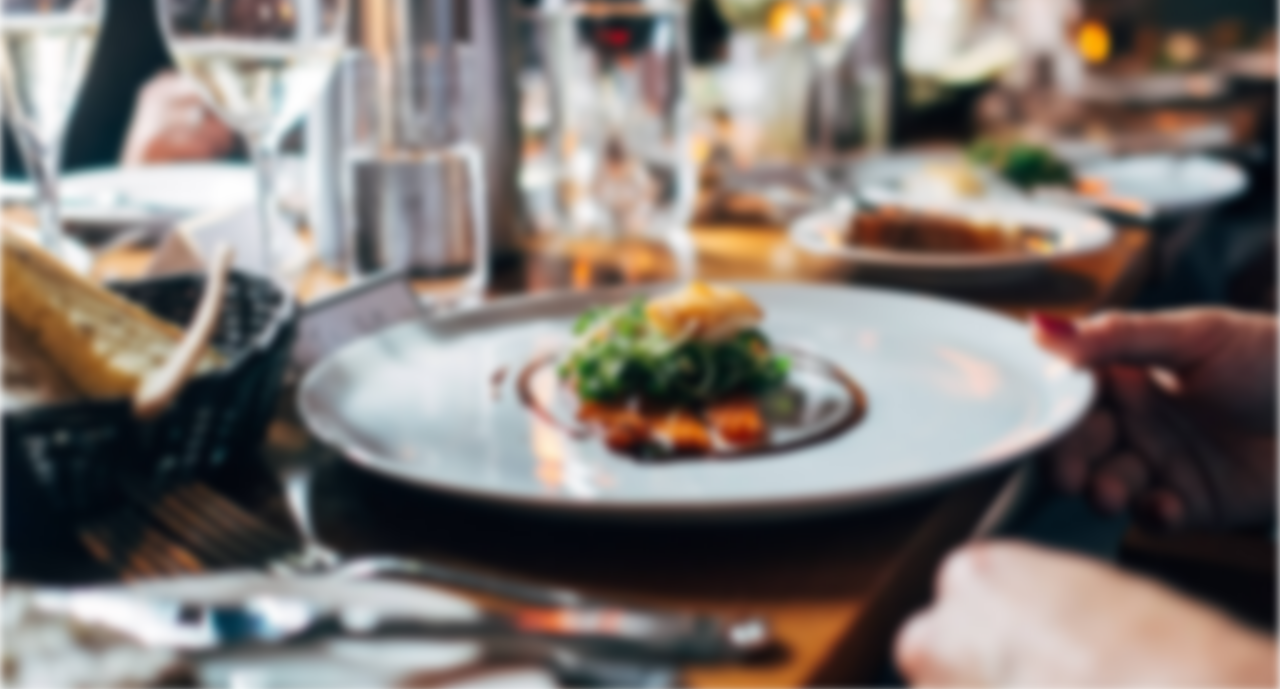
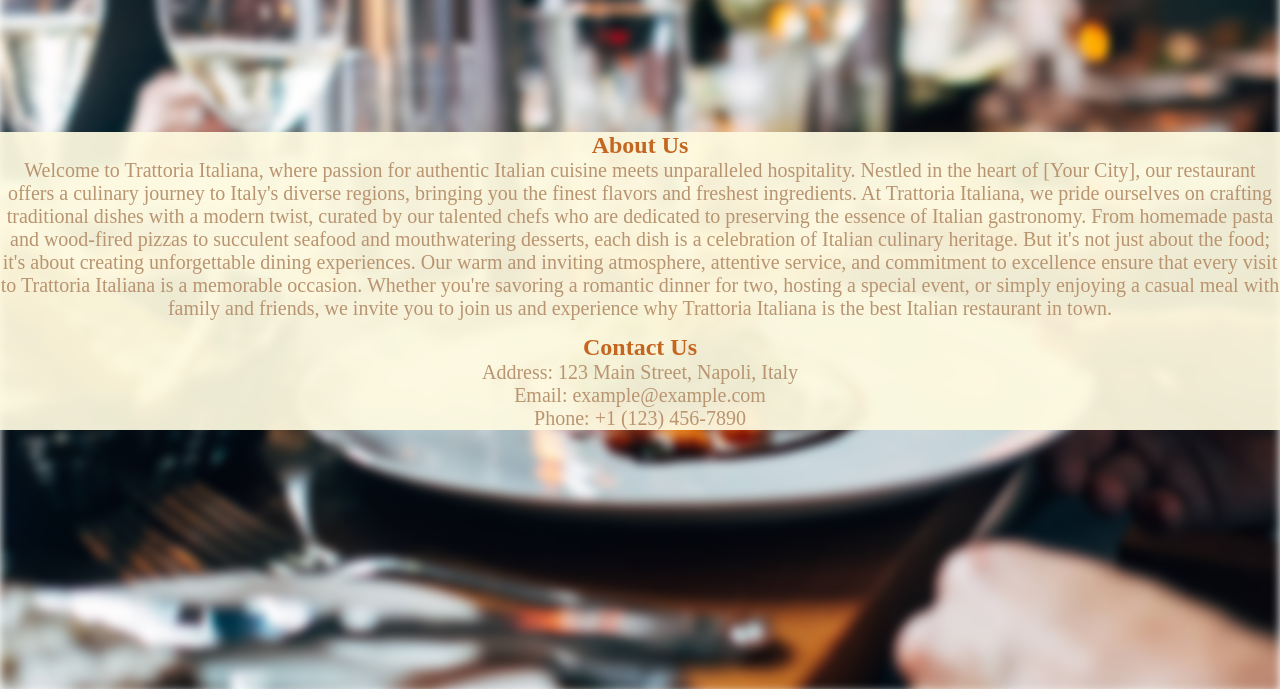
Before and after one commit to Kasy00/Restaurant-page-with-Webpack, a website built with webpack: page src/index.html in a window 1280 px wide. Both pictures are taken after a click on the button "About". Shown: the part 108-797 px from the top of the page. Built offline with nearby package versions, Linux system fonts and the light colour scheme.

Commit message:
Styled about page

```diff
--- a/src/aboutpage_content.js
+++ b/src/aboutpage_content.js
@@ -6,8 +6,9 @@ export function createAboutPage(){
     const aboutContainer = document.createElement('div');
     aboutContainer.classList.add('about-container');
 
-    const aboutHeading = document.createElement('h1');
+    const aboutHeading = document.createElement('h2');
     aboutHeading.textContent = "About Us";
+    aboutHeading.classList.add('aboutHeaders');
 
     const aboutParagraph = document.createElement('p');
     aboutParagraph.textContent = "Welcome to Trattoria Italiana, where passion for authentic Italian cuisine meets unparalleled hospitality. Nestled in the heart of [Your City], our restaurant offers a culinary journey to Italy's diverse regions, bringing you the finest flavors and freshest ingredients. At Trattoria Italiana, we pride ourselves on crafting traditional dishes with a modern twist, curated by our talented chefs who are dedicated to preserving the essence of Italian gastronomy. From homemade pasta and wood-fired pizzas to succulent seafood and mouthwatering desserts, each dish is a celebration of Italian culinary heritage. But it's not just about the food; it's about creating unforgettable dining experiences. Our warm and inviting atmosphere, attentive service, and commitment to excellence ensure that every visit to Trattoria Italiana is a memorable occasion. Whether you're savoring a romantic dinner for two, hosting a special event, or simply enjoying a casual meal with family and friends, we invite you to join us and experience why Trattoria Italiana is the best Italian restaurant in town.";
@@ -17,6 +18,7 @@ export function createAboutPage(){
 
     const contactHeading = document.createElement('h2');
     contactHeading.textContent = "Contact Us";
+    contactHeading.classList.add('aboutHeaders');
 
     const contactParagraph = document.createElement('p');
     contactParagraph.innerHTML = "Address: 123 Main Street, Napoli, Italy<br>Email: example@example.com<br>Phone: +1 (123) 456-7890";
@@ -28,5 +30,5 @@ export function createAboutPage(){
 
     content.appendChild(aboutContainer);
     content.appendChild(contactContainer);
-
+    content.classList.add('aboutPageContent');
 }
--- a/src/homepage_content.js
+++ b/src/homepage_content.js
@@ -15,6 +15,7 @@ export function createHomepage(){
 
     const description = document.createElement('p');
     description.textContent = 'Premium and authentic Italian cuisine';
+    description.style.color = "white";
 
     content.appendChild(description);
 
--- a/src/style.css
+++ b/src/style.css
@@ -86,8 +86,30 @@ nav h1{
     font-size: 1.1rem;
 }
 
+.aboutPageContent{
+    width: 100%;
+    position: absolute;
+    top: 30%;
+    display: flex;
+    flex-direction: column;
+    justify-content: space-between;
+    gap: 1.4rem;
+    z-index: 999;
+    text-align: center;
+    background-color: #fefae0ee;
+}
+
 #content h1{
     font-weight: bold;
+}
+
+#content p{
+    color: #B99470;
+    font-size: 2rem;
+}
+
+.aboutHeaders{
+    color: #C4661F;
 }
 
 #content button{
```
Also changed, not shown: dist/main.js.
